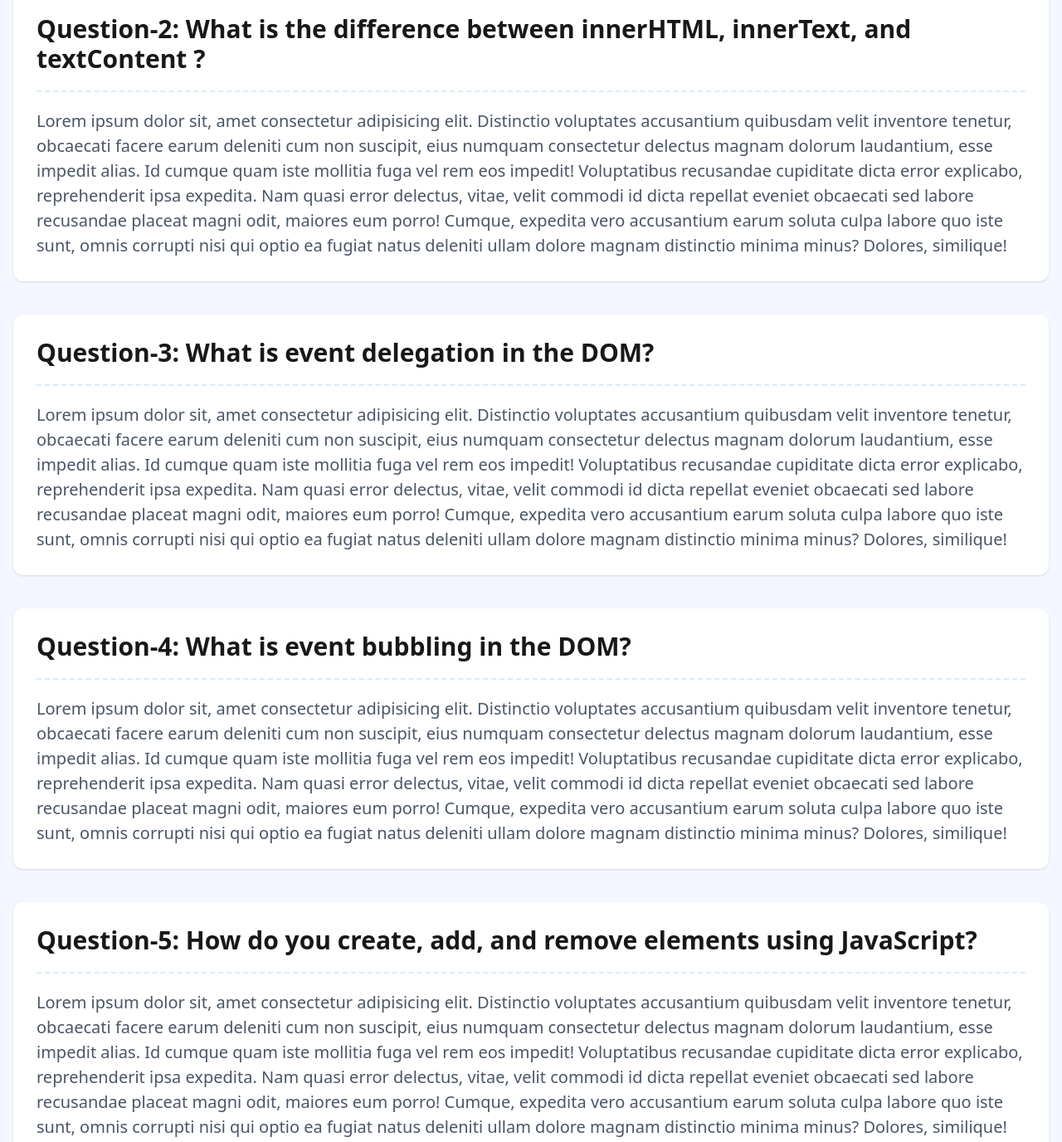
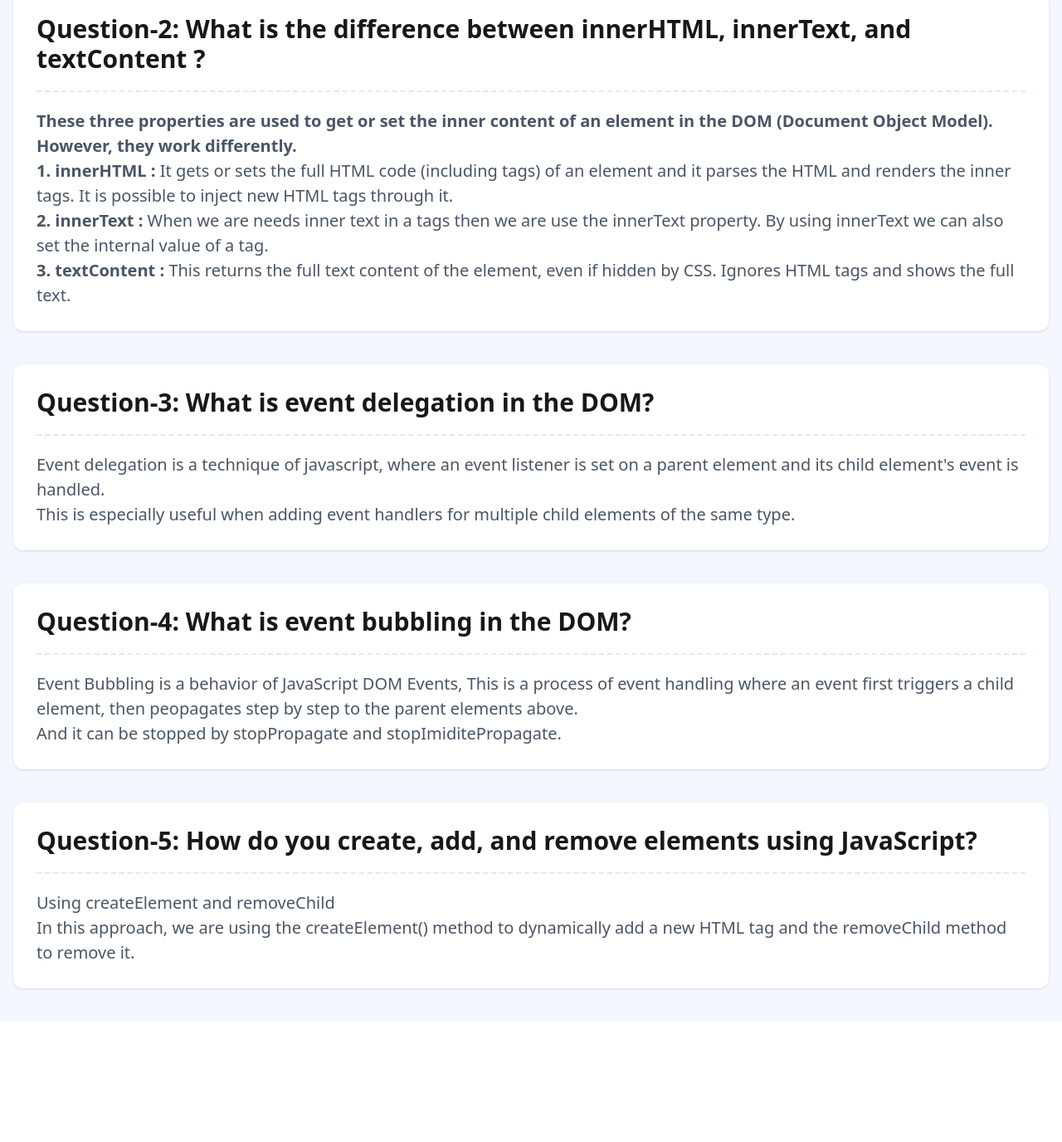
Before and after one commit to mbdullah/A5-Dev-Board-repo, a plain HTML site: page click.html in a window 1280 px wide. Shown: the part 661-2037 px from the top of the page at 83% size. After the commit the page ends 1892 px from the top, so only its background shows below. Drawn offline with nearby package versions, Linux system fonts and the light colour scheme.

Commit message:
added the questions answer section, please sent it

```diff
--- a/click.html
+++ b/click.html
@@ -29,37 +29,82 @@
     <section class="max-w-screen-2xl mx-auto space-y-10 pb-10 px-2 md:px-4">
         <!-- questions no : 1 -->
         <div class="bg-white rounded-xl p-3 md:p-7 shadow">
-            <h3 class="font-bold text-[20px] md:text-3xl border-b-2 border-dashed border-blue-100 mb-5 pb-5">Question-1: What are the different ways to select an element in the DOM?</h3>
-            <p class="text-[16px] md:text-[20px] text-gray-600"> <span class="font-semibold">There are different ways to select an element in the DOM. They are written below :</span> <br>
-                <span class="font-semibold">1. getElementById:</span> When a specific element is needed, it is used by taking the I'd name of that element. Due to which that element can be accessed very easily.
+            <h3 class="font-bold text-[20px] md:text-3xl border-b-2 border-dashed border-blue-100 mb-5 pb-5">
+                Question-1:    What are the different ways to select an element in the DOM?
+            </h3>
+            <p class="text-[16px] md:text-[20px] text-gray-600">
+                <span class="font-semibold">
+                    There are different ways to select an element in the DOM. They are written below :
+                </span> <br>
+                <span class="font-semibold">
+                    1. getElementById:
+                </span>
+                  When a specific element is needed, it is used by taking the I'd name of that element. Due to which that element can be accessed very easily.
                 <br>
-                <span class="font-semibold">2. getElementsByClassName:</span> When you want to get some elements together, it is used by giving the same Class name of each element.
+                <span class="font-semibold">
+                    2. getElementsByClassName:
+                </span>
+                  When you want to get some elements together, it is used by giving the same Class name of each element.
                 <br>
-                <span class="font-semibold">3. getElementsByTagName:</span> When you need all the elements with the same Tag, it is used.
+                <span class="font-semibold">
+                    3. getElementsByTagName:
+                </span>
+                  When you need all the elements with the same Tag, it is used.
                 <br>
-                <span class="font-semibold">4. quarySelectorAll:</span> This is also used when you need all the elements with the same class name.
+                <span class="font-semibold">
+                    4. quarySelectorAll:
+                </span>
+                  This is also used when you need all the elements with the same class name.
                 <br>
-                <span class="font-semibold">5.quarySelector:</span> When you need to get that element with its class name, it is used.</p>
+                <span class="font-semibold">
+                    5.quarySelector:
+                </span>
+                  When you need to get that element with its class name, it is used.
+            </p>
         </div>
         <!-- questions no : 2 -->
         <div class="bg-white rounded-xl p-7 shadow">
             <h3 class="font-bold text-3xl border-b-2 border-dashed border-blue-100 mb-5 pb-5">Question-2: What is the difference between innerHTML, innerText, and textContent ?</h3>
-            <p class="text-[20px] text-gray-600">Lorem ipsum dolor sit, amet consectetur adipisicing elit. Distinctio voluptates accusantium quibusdam velit inventore tenetur, obcaecati facere earum deleniti cum non suscipit, eius numquam consectetur delectus magnam dolorum laudantium, esse impedit alias. Id cumque quam iste mollitia fuga vel rem eos impedit! Voluptatibus recusandae cupiditate dicta error explicabo, reprehenderit ipsa expedita. Nam quasi error delectus, vitae, velit commodi id dicta repellat eveniet obcaecati sed labore recusandae placeat magni odit, maiores eum porro! Cumque, expedita vero accusantium earum soluta culpa labore quo iste sunt, omnis corrupti nisi qui optio ea fugiat natus deleniti ullam dolore magnam distinctio minima minus? Dolores, similique!</p>
+            <p class="text-[16px] md:text-[20px] text-gray-600">
+                <span class="font-semibold">
+                    These three properties are used to get or set the inner content of an element in the DOM (Document Object Model). However, they work differently.
+                </span> <br>
+                <span class="font-semibold">
+                    1. innerHTML :
+                </span>
+                It gets or sets the full HTML code (including tags) of an element and it parses the HTML and renders the inner tags. It is possible to inject new HTML tags through it. <br>
+                <span class="font-semibold">
+                    2. innerText :
+                </span>
+                When we are needs inner text in a tags then we are use the innerText property. By using innerText we can also set the internal value of a tag. <br>
+                <span class="font-semibold">
+                     3. textContent :
+                </span>
+                    This returns the full text content of the element, even if hidden by CSS.
+                    Ignores HTML tags and shows the full text.
+            </p>
         </div>
         <!-- questions no : 3 -->
         <div class="bg-white rounded-xl p-7 shadow">
             <h3 class="font-bold text-3xl border-b-2 border-dashed border-blue-100 mb-5 pb-5">Question-3: What is event delegation in the DOM?</h3>
-            <p class="text-[20px] text-gray-600">Lorem ipsum dolor sit, amet consectetur adipisicing elit. Distinctio voluptates accusantium quibusdam velit inventore tenetur, obcaecati facere earum deleniti cum non suscipit, eius numquam consectetur delectus magnam dolorum laudantium, esse impedit alias. Id cumque quam iste mollitia fuga vel rem eos impedit! Voluptatibus recusandae cupiditate dicta error explicabo, reprehenderit ipsa expedita. Nam quasi error delectus, vitae, velit commodi id dicta repellat eveniet obcaecati sed labore recusandae placeat magni odit, maiores eum porro! Cumque, expedita vero accusantium earum soluta culpa labore quo iste sunt, omnis corrupti nisi qui optio ea fugiat natus deleniti ullam dolore magnam distinctio minima minus? Dolores, similique!</p>
+            <p class="text-[20px] text-gray-600">
+                Event delegation is a technique of javascript, where an event listener is set on a parent element and its child element's event is handled. <br> This is especially useful when adding event handlers for multiple child elements of the same type.
+            </p>
         </div>
         <!-- questions no : 4 -->
         <div class="bg-white rounded-xl p-7 shadow">
             <h3 class="font-bold text-3xl border-b-2 border-dashed border-blue-100 mb-5 pb-5">Question-4: What is event bubbling in the DOM?</h3>
-            <p class="text-[20px] text-gray-600">Lorem ipsum dolor sit, amet consectetur adipisicing elit. Distinctio voluptates accusantium quibusdam velit inventore tenetur, obcaecati facere earum deleniti cum non suscipit, eius numquam consectetur delectus magnam dolorum laudantium, esse impedit alias. Id cumque quam iste mollitia fuga vel rem eos impedit! Voluptatibus recusandae cupiditate dicta error explicabo, reprehenderit ipsa expedita. Nam quasi error delectus, vitae, velit commodi id dicta repellat eveniet obcaecati sed labore recusandae placeat magni odit, maiores eum porro! Cumque, expedita vero accusantium earum soluta culpa labore quo iste sunt, omnis corrupti nisi qui optio ea fugiat natus deleniti ullam dolore magnam distinctio minima minus? Dolores, similique!</p>
+            <p class="text-[20px] text-gray-600">
+                Event Bubbling is a behavior of JavaScript DOM Events, This is a process of event handling where an event first triggers a child element,  then peopagates step by step to the parent elements  above. <br> And it can be stopped by stopPropagate and stopImiditePropagate.
+            </p>
         </div>
         <!-- questions no : 5 -->
         <div class="bg-white rounded-xl p-7 shadow">
             <h3 class="font-bold text-3xl border-b-2 border-dashed border-blue-100 mb-5 pb-5">Question-5: How do you create, add, and remove elements using JavaScript?</h3>
-            <p class="text-[20px] text-gray-600">Lorem ipsum dolor sit, amet consectetur adipisicing elit. Distinctio voluptates accusantium quibusdam velit inventore tenetur, obcaecati facere earum deleniti cum non suscipit, eius numquam consectetur delectus magnam dolorum laudantium, esse impedit alias. Id cumque quam iste mollitia fuga vel rem eos impedit! Voluptatibus recusandae cupiditate dicta error explicabo, reprehenderit ipsa expedita. Nam quasi error delectus, vitae, velit commodi id dicta repellat eveniet obcaecati sed labore recusandae placeat magni odit, maiores eum porro! Cumque, expedita vero accusantium earum soluta culpa labore quo iste sunt, omnis corrupti nisi qui optio ea fugiat natus deleniti ullam dolore magnam distinctio minima minus? Dolores, similique!</p>
+            <p class="text-[20px] text-gray-600">
+                Using createElement and removeChild <br>
+                In this approach, we are using the createElement() method to dynamically add a new HTML tag and the removeChild method to remove it.
+            </p>
         </div>
     </section>
 
```
